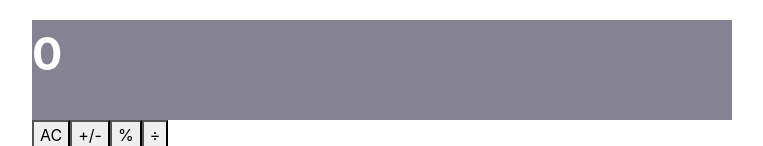
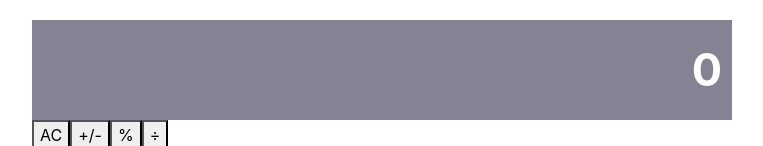
Before and after one commit to somoye123/React-Calculator, a React (Create React App) app: page / in a window 1280 px wide. Shown: the top 146 px of the page, without its empty margins (258-1021 px from the left). Built offline with nearby package versions, Linux system fonts and the light colour scheme.

Commit message:
align items to the right for display component

```diff
--- a/src/style.css
+++ b/src/style.css
@@ -10,6 +10,8 @@
   height: 100px;
   color: #fff;
   font-weight: bolder;
+  justify-content: flex-end;
+  align-items: center;
   font-size: 45px;
   padding-right: 10px;
 }
```
